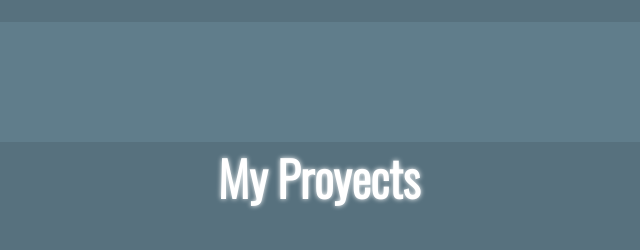
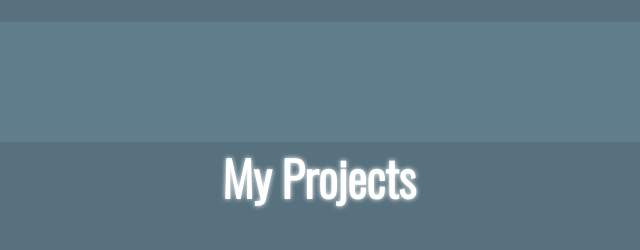
Before and after one commit to kevingonzalo/kevinbalmaceda-portfolio, a plain HTML site: page index.html in a window 1280 px wide. Shown: the part 3140-3390 px from the top of the page, 321-961 px from the left. Drawn offline with nearby package versions, Linux system fonts and the light colour scheme; grey boxes are pictures that could not be loaded.

Commit message:
Update index.html

```diff
--- a/index.html
+++ b/index.html
@@ -124,7 +124,7 @@
         </div>
         <div id="proyectos"></div>
         <section id="section4">
-                <h1 class="titulo">My Proyects</h1>
+                <h1 class="titulo">My Projects</h1>
                 <div class="cajas3">
                     <div class="bloque">
                         <a href="/proyectos/MI PAGINA WEB DE NOTICIAS/index.html" target="_blank">
```
